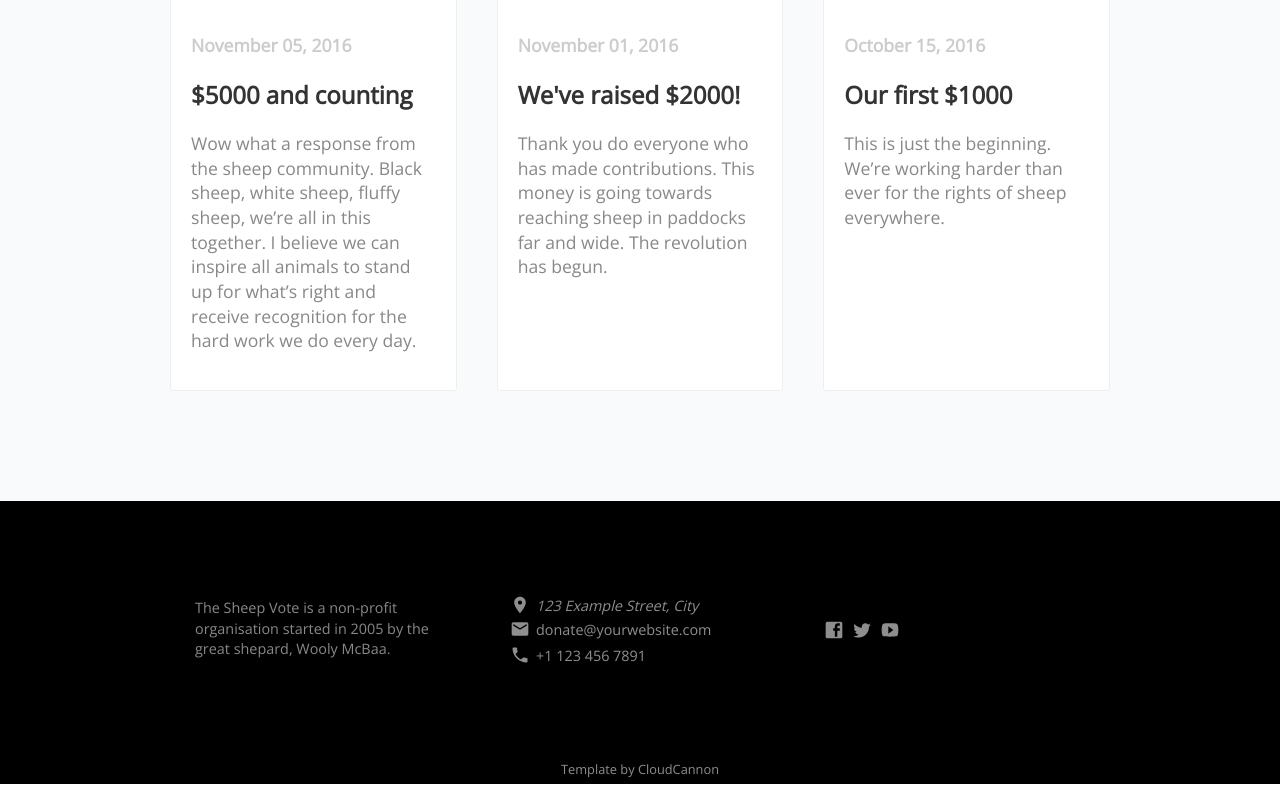
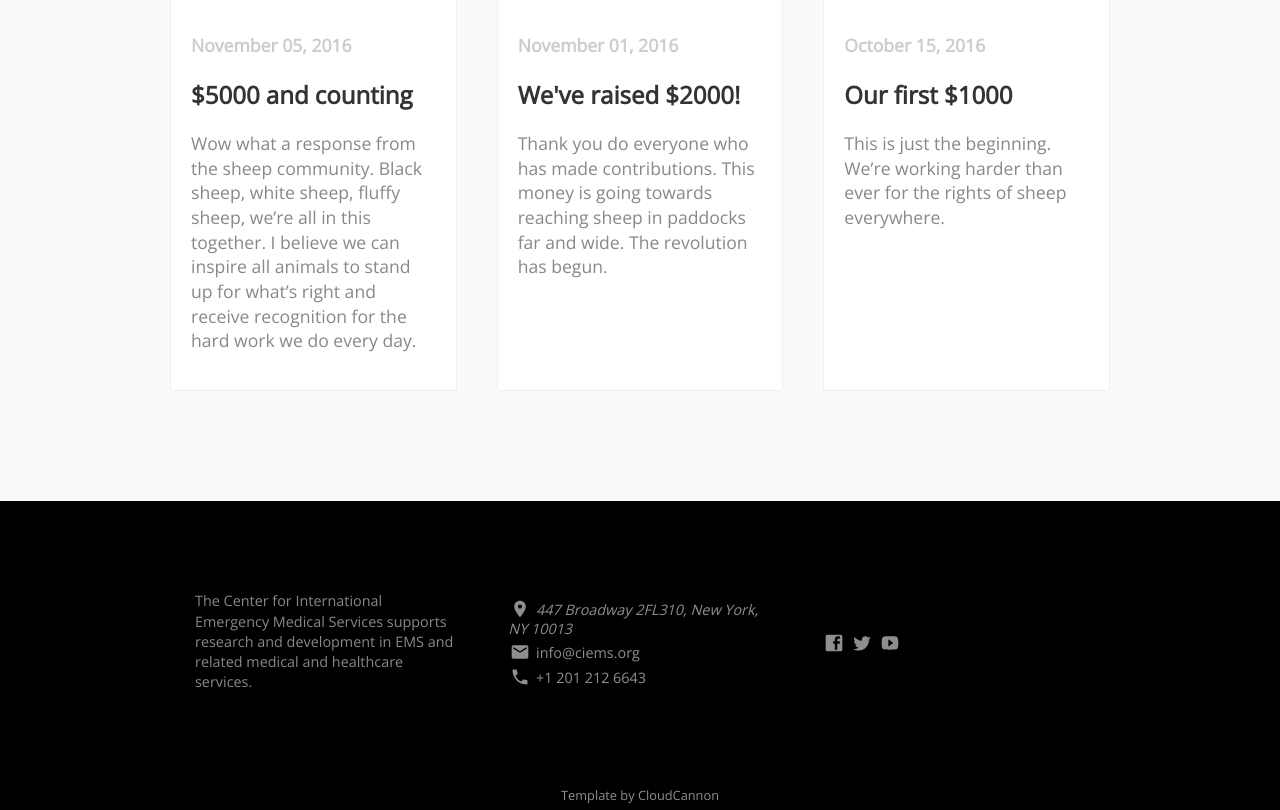
Before and after one commit to dankarlin/ciems-cause, a Jekyll site: the page built from index.html, in a window 1280 px wide and 900 px high, scrolled down 4060 px, cut to the strip 90-900 px from the top of the window. Built offline with Jekyll 4.4.1, drawn with Linux system fonts in a browser that asks for light colours; nearby versions of some CDN libraries; a script that is not in the unit is left out; before the commit the page ends 4934 px from its top, so only the background shows below that.

Commit message:
content update

```diff
--- a/_data/company.yml
+++ b/_data/company.yml
@@ -1,8 +1,8 @@
-company_name: The Sheep Vote
-mission_statement: The Sheep Vote is a non-profit organisation started in 2005 by the great shepard, Wooly McBaa.
-address: 123 Example Street, City
-phone: +1 123 456 7891
-email: donate@yourwebsite.com
-facebook: CloudCannon
-twitter: CloudCannon
-youtube: CloudCannon
+company_name: CIEMS
+mission_statement: The Center for International Emergency Medical Services supports research and development in EMS and related medical and healthcare services.
+address: 447 Broadway 2FL310, New York, NY 10013
+phone: +1 201 212 6643
+email: info@ciems.org
+facebook: ciems
+twitter: ciems
+youtube: ciems
--- a/index.html
+++ b/index.html
@@ -1,6 +1,6 @@
 ---
 layout: default
-title: The Sheep Vote
+title: CIEMS
 ---
 <header>
 	<div class="container">
```
